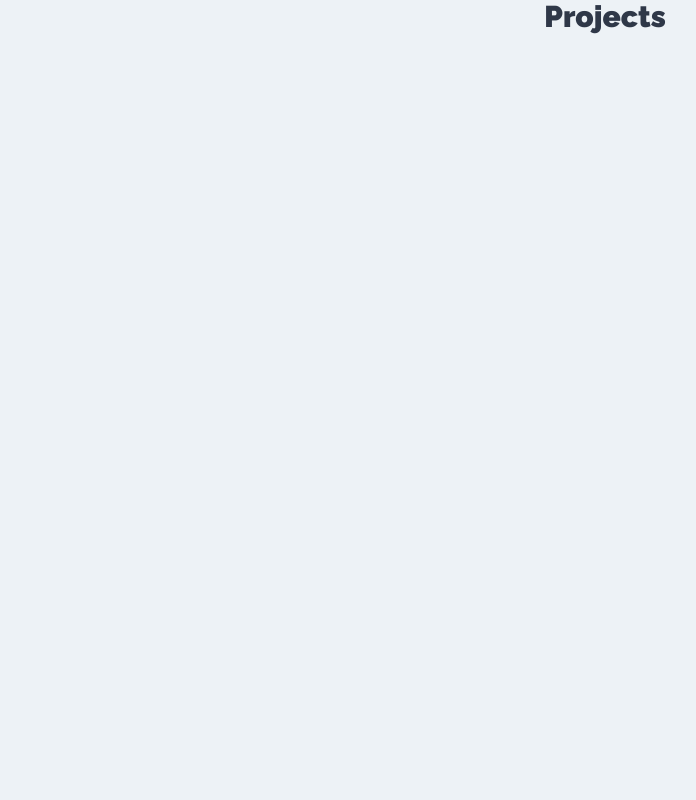
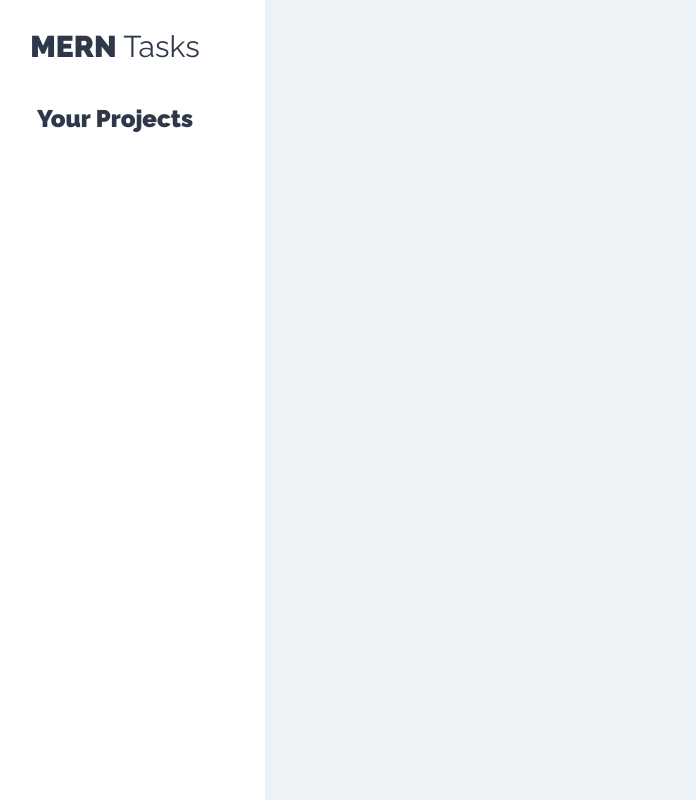
Before and after one commit to angelicamolero/MERNTasks, a React (Create React App) app in the folder client/: page /projects in a window 1280 px wide. Shown: the whole page, without its empty margins (35-731 px from the left). Built offline with nearby package versions, Linux system fonts and the light colour scheme.

Commit message:
adding component sidebar and newproject

```diff
--- /dev/null
+++ b/client/src/components/layout/Sidebar.js
@@ -0,0 +1,14 @@
+import React from 'react'
+
+const Sidebar = () => {
+    return(
+        <aside>
+            <h1>MERN <span>Tasks</span></h1>
+            <div className="projects">
+                <h2>Your Projects</h2>
+            </div>
+        </aside>
+    )
+}
+
+export default Sidebar;
--- a/client/src/components/projects/Projects.js
+++ b/client/src/components/projects/Projects.js
@@ -1,8 +1,18 @@
 import  React from 'react';
+import Sidebar from '../layout/Sidebar';
 
 const Projects = () => {
     return (
-        <h1>Projects</h1>
+        <div className="container-app">
+            <Sidebar/>
+            <div className="section-primary">
+                <main>
+                    <div className="container-tasks">
+
+                    </div>
+                </main>
+            </div>
+        </div>
     );
 };
 
--- a/client/src/index.css
+++ b/client/src/index.css
@@ -89,7 +89,7 @@ a {
 }
 
 @media (min-width: 768px) {
-  .contenedor-app {
+  .container-app {
       display: flex;
       min-height: 100vh;
   }
@@ -98,7 +98,7 @@ a {
       background-color: var(--blanco);
       flex: 0 0 300px;
   }
-  .seccion-principal {
+  .section-primary {
       flex: 1;
   }
 
@@ -110,18 +110,18 @@ aside  {
   padding: 3rem;
 }
 
-.formulario-nuevo-proyecto {
+.form-new-project {
   margin-top: 6rem;
 }
-.formulario-nuevo-proyecto .input-text {
+.form-new-project .input-text {
   border-bottom: 1px solid var(--gris2);
   border-radius: 0;
   background-color: var(--gris1);
 }
-.formulario-nuevo-proyecto .input-text::placeholder{
+.form-new-project .input-text::placeholder{
   color: var(--gris2);
 }
-.proyectos {
+.projetcs {
   margin-top: 10rem;
 }
 .listado-proyectos li {
@@ -180,7 +180,7 @@ aside  {
 }
 
 /** TAREAS LISTADO **/
-.contenedor-tareas {
+.container-tasks {
   padding: 4rem;
 }
 
```
Also changed, not shown: client/src/components/projects/NewProject.js (added, +24 -0 lines).
